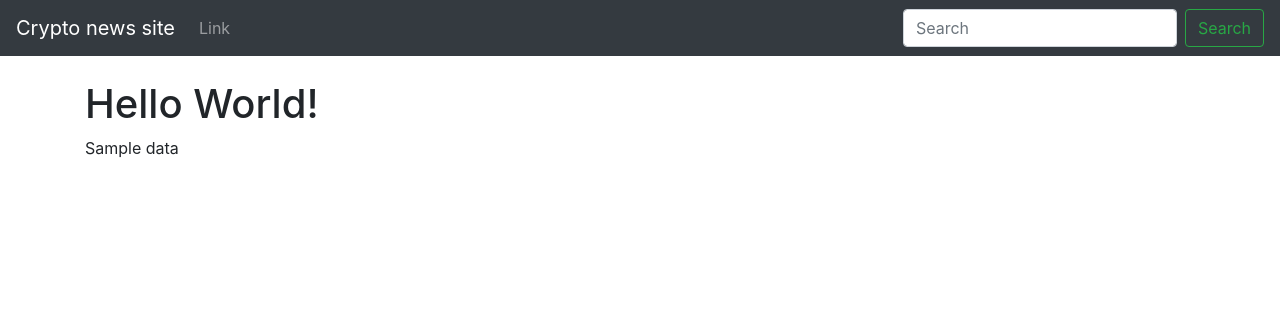
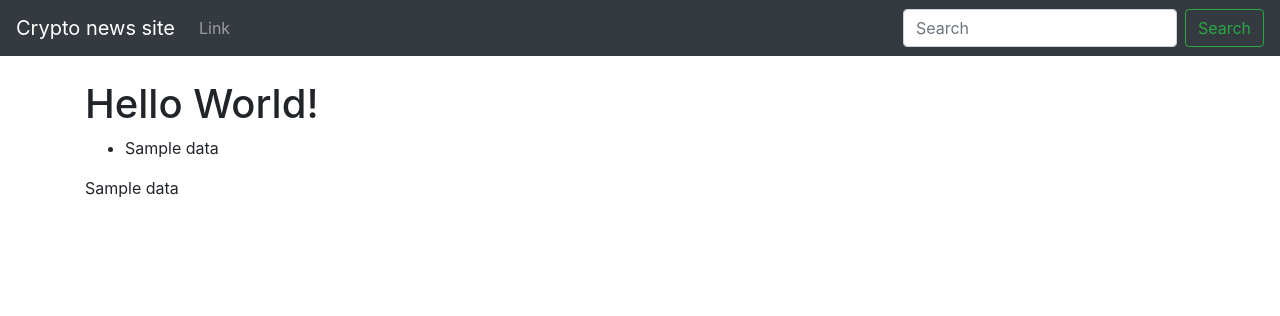
Before and after one commit to syko90/cyptonewssite, a Django app: template mysite/crypto/templates/home.html in a window 1280 px wide. Shown: the top 316 px of the page. Run offline with Django 3.2, Linux system fonts and the light colour scheme; the template is opened without the code that fills it: most values are stand-ins (such as "Sample title", 1, 10 or a date in 2020); some libraries are stand-ins or nearby versions.

Commit message:
6# template tags

```diff
--- a/mysite/crypto/templates/home.html
+++ b/mysite/crypto/templates/home.html
@@ -3,6 +3,13 @@
 {% block content %}
     <h1>Hello World!</h1>
 
+
+    <ul>
+        {% for x in api.Data %}
+            <li>{{ x.title }}</li>
+
+        {% endfor %}
+    </ul>
+
     {{ api.Data }}
-
 {% endblock %}
```
